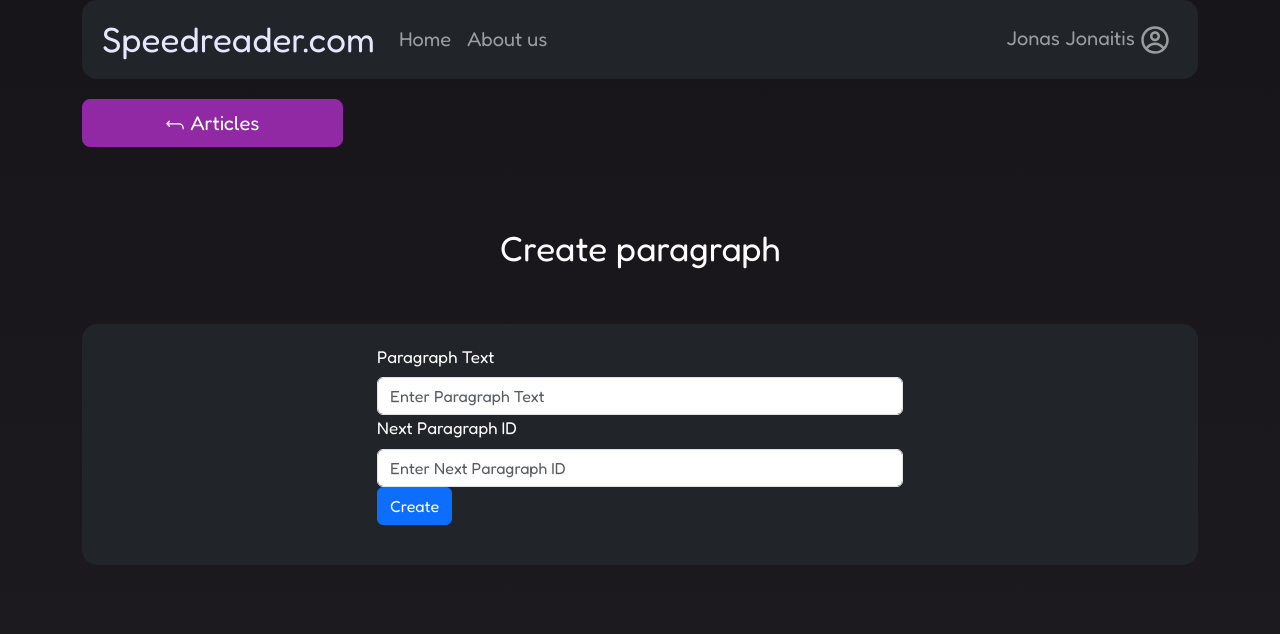
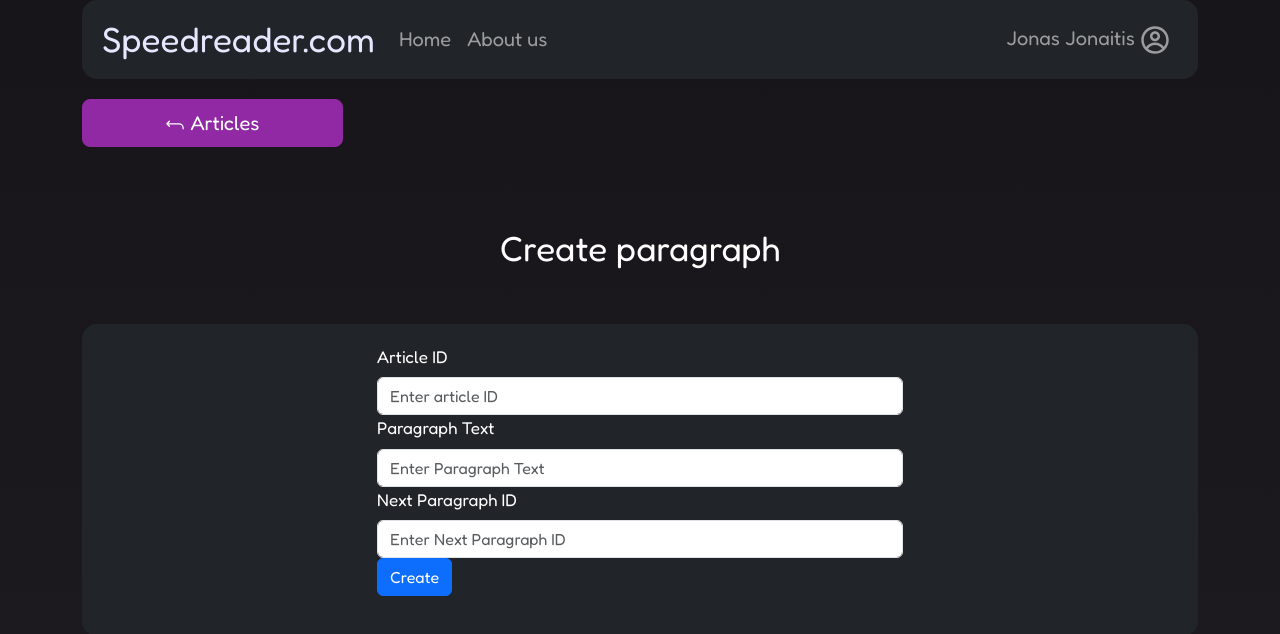
Before and after one commit to user5427/speed, a React (Create React App) app in the folder ClientApplication/react-app/: page /create-paragraph in a window 1280 px wide. Shown: the top 634 px of the page. Built offline with nearby package versions, Linux system fonts and the light colour scheme.

Commit message:
pagaliau veikia ir create paragraph  puslapis

```diff
--- a/ClientApplication/react-app/src/components/Paragraphs/edit-paragraph.js
+++ b/ClientApplication/react-app/src/components/Paragraphs/edit-paragraph.js
@@ -5,59 +5,116 @@ const EditParagraph = () => {
     const [paragraph, setParagraph] = useState({});
     const [questionIds, setQuestions] = useState(null);
     const [validated, setValidated] = useState(false);
+    const [update, setUpdate] = useState(false);
+
+    const CheckIfArticleIdExists = async () => {
+        if (paragraph && paragraph.articleId) {
+            const apiUrl = process.env.REACT_APP_API_URL + `Articles/${paragraph.articleId}`;
+            try {
+                const res = await fetch(apiUrl); // Await the fetch call
+                if (!res.ok) {
+                    throw new Error(`Failed to get article. Status code: ${res.status}`);
+                }
+                const data = await res.json(); // Await the json parsing
+                return !!data; // If data is truthy, return true, otherwise false
+            } catch (error) {
+                alert("Error getting data: " + error.message);
+                return false;
+            }
+        }
+        return false;
+    };
+
+
+
 
     const handleSave = (event) => {
-        event.preventDefault(); // we do not want the page to reload.
+        event.preventDefault();
         const form = event.currentTarget;
         if (form.checkValidity() === false) {
             event.stopPropagation();
             setValidated(true);
-            return;  // stop execution if the form is not valid
+            return;
         }
 
         let paragraphToPost = paragraph;
-        // Ensure that questionIds is an array before mapping
         if (paragraphToPost.questionIds && Array.isArray(paragraphToPost.questionIds)) {
             paragraphToPost.questionIds = paragraphToPost.questionIds.map(x => x.id);
         } else {
-            paragraphToPost.questionIds = [];  // Set to an empty array if undefined
+            paragraphToPost.questionIds = [];
         }
 
         const requestOptions = {
-            method: paragraph && paragraph.id > 0 ? "PUT" : "POST",  // Use PUT for updates, POST for creation
+            method: update ? "PUT" : "POST",
             headers: {
-                'Accept': 'application/json',  // Correct header for receiving JSON response
-                'Content-Type': 'application/json',  // Correct header for sending JSON data
+                'Accept': 'application/json',
+                'Content-Type': 'application/json',
             },
-            body: JSON.stringify(paragraphToPost)  // Stringify the article object to send as JSON
+            body: JSON.stringify(paragraphToPost)
         };
+        console.log('Data being sent:', paragraphToPost);
 
-        const apiUrl = process.env.REACT_APP_API_URL + `Paragraph/${paragraph && paragraph.id > 0 ? paragraph.id : '0'}`;
+
+        if (paragraph && paragraph.articleId) {
+            CheckIfArticleIdExists().then(exist => {
+                if (exist === true) {
+                    const apiUrl = process.env.REACT_APP_API_URL + `Paragraphs/${paragraph.articleId}`;
 
                     fetch(apiUrl, requestOptions)
                         .then(res => {
                             if (res.ok) {
-                    return res.json();  // Parse the response body as JSON if the status is 200 or 201
+                                return res.json();
                             } else {
                                 throw new Error(`Failed to save paragraph. Status code: ${res.status}`);
                             }
-            })
-            .then(res => {
+                        }).
+                        then(res => {
                             setParagraph(res.data);
-                alert(paragraph && paragraph.id > 0 ? 'Updated paragraph successfully.' : 'Created paragraph successfully.');
+                            alert(update ? 'Updated paragraph successfully.' : 'Created paragraph successfully.');
+                            setUpdate(true);
                         })
                         .catch(err => alert("Error saving data: " + err.message));
+                } else {
+                    alert("Article ID does not exist.");
                 }
+            });
+        } else {
+            alert("Please enter article ID.");
+        }
+
+    }
+
+
 
     const handleFieldChange = (event) => {
         const { name, value } = event.target;
 
+        //check if the articleId has changed
+        if (name === 'articleId' && paragraph && paragraph.articleId && paragraph.articleId !== value) {
+            setUpdate(false);
+            const tempText = paragraph.text;
+            const tempNextParagraphId = paragraph.nextParagraphId;
+            setParagraph({ articleId: value, text: tempText, nextParagraphId: tempNextParagraphId });
+        }
+
         setParagraph(prevParagraph => ({ ...prevParagraph, [name]: value }));
     }
 
+    /**
+     * This is the return statement for the component.
+     * It contains a form with input fields for the paragraph data.
+     */
     return (
         <>
             <Form NoValidate validated={validated} onSubmit={handleSave}>
+                <Form.Group controlId="formtestTitle">
+                    <Form.Label>Article ID</Form.Label>
+                    <Form.Control name="articleId" value={paragraph && paragraph.articleId || ''} required type="text" autoComplete='off' placeholder="Enter article ID" onChange={handleFieldChange} />
+                    <Form.Control.Feedback type="invalid">
+                        Please enter article ID.
+                    </Form.Control.Feedback>
+                </Form.Group>
+
                 <Form.Group controlId="formtestTitle">
                     <Form.Label>Paragraph Text</Form.Label>
                     <Form.Control name="text" value={paragraph && paragraph.text || ''} required type="text" autoComplete='off' placeholder="Enter Paragraph Text" onChange={handleFieldChange} />
```
Lines whose indentation alone changed are shown as unchanged.
